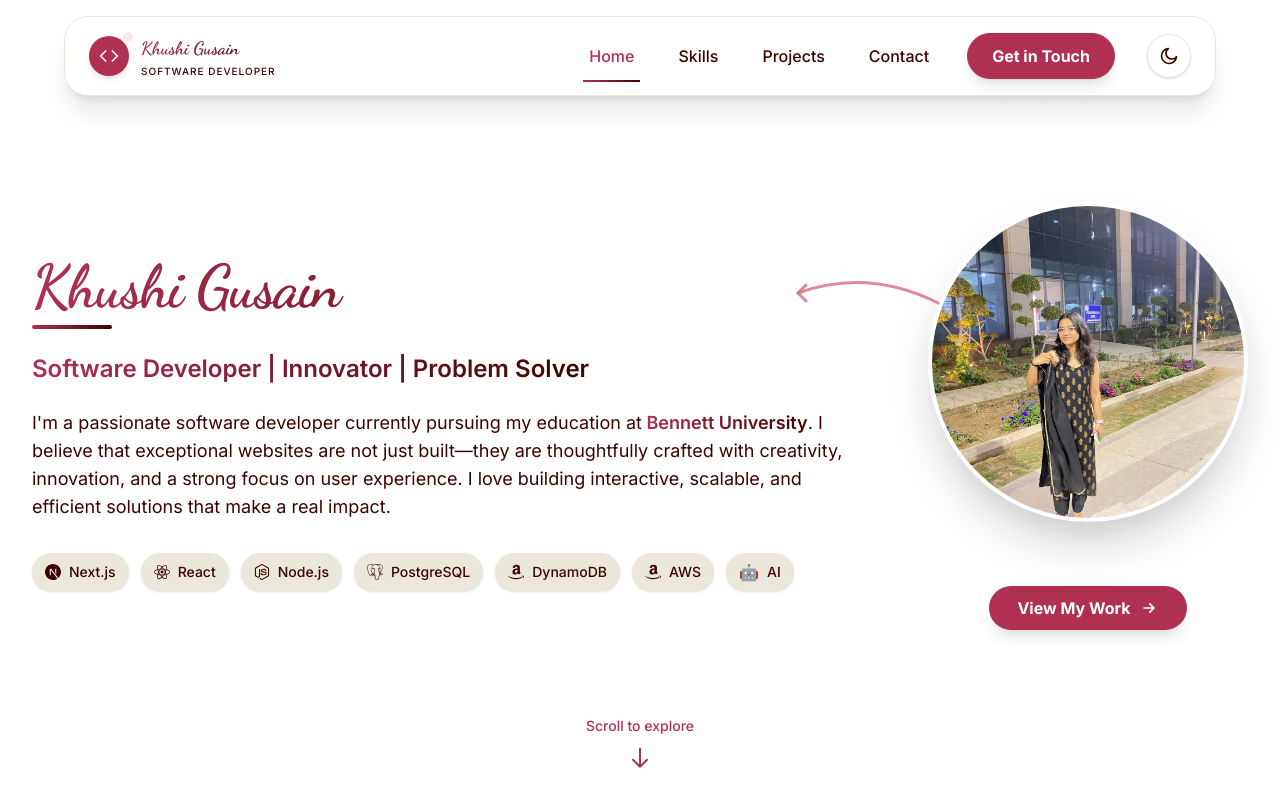
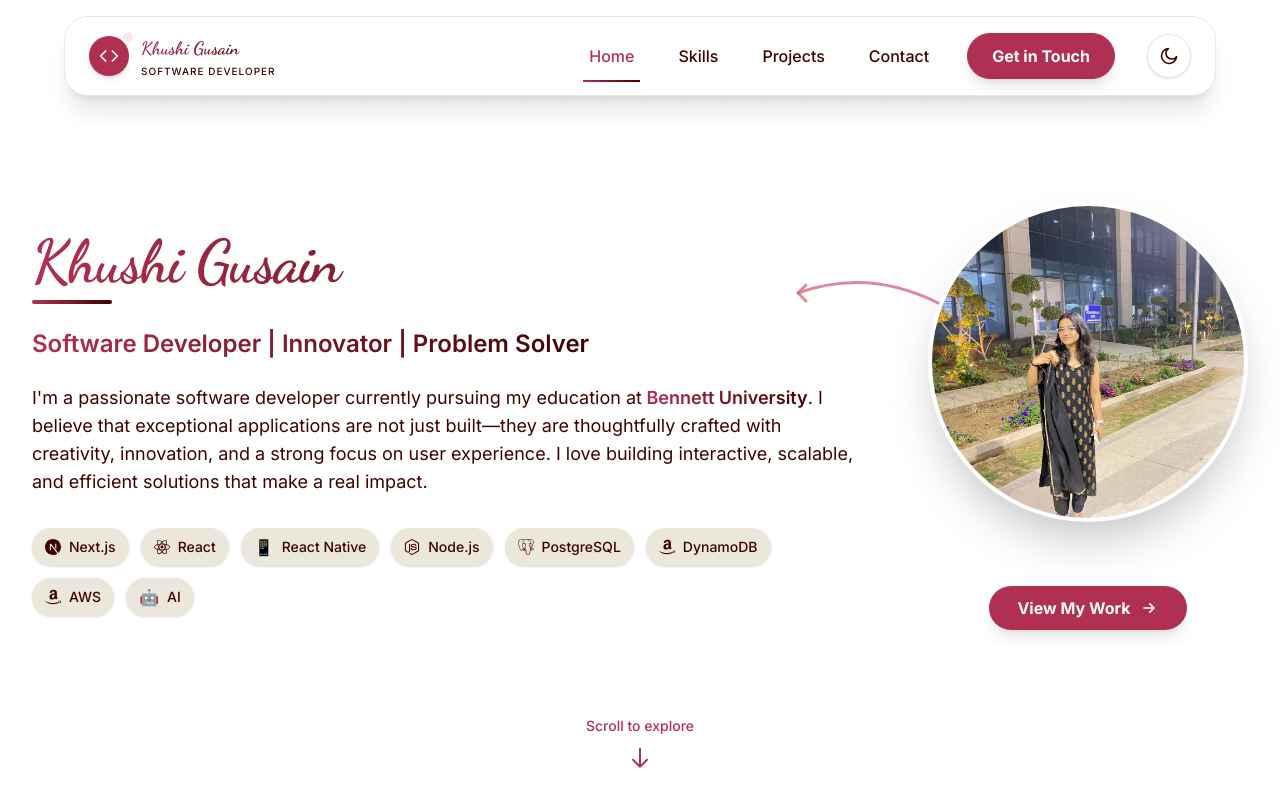
Before and after one commit to KhushiGusain/KhushiPortfolio, a Next.js app: page / in a window 1280 px wide. Shown: the top 800 px of the page. Built offline with nearby package versions, Linux system fonts and the light colour scheme.

Commit message:
Add React Native chip to tech stack and update description

```diff
--- a/app/components/HeroSection.tsx
+++ b/app/components/HeroSection.tsx
@@ -9,6 +9,7 @@ export const HeroSection = () => {
 	const techStack = [
 		{ name: "Next.js", icon: <SiNextdotjs className="text-lg mr-2" /> },
 		{ name: "React", icon: <SiReact className="text-lg mr-2" /> },
+		{ name: "React Native", icon: <span className="text-lg mr-2">📱</span> },
 		{ name: "Node.js", icon: <SiNodedotjs className="text-lg mr-2" /> },
 		{ name: "PostgreSQL", icon: <SiPostgresql className="text-lg mr-2" /> },
 		{ name: "DynamoDB", icon: <SiAmazon className="text-lg mr-2" /> },
@@ -59,7 +60,7 @@ export const HeroSection = () => {
 							<p className="text-base sm:text-lg text-[#3D0301] dark:text-gray-300 leading-relaxed">
 								I'm a passionate software developer currently pursuing my education at
 								<span className="font-semibold bg-gradient-to-r from-[#B03052] to-[#3D0301] dark:from-[#D76C82] dark:to-[#FFC2BA] bg-clip-text text-transparent"> Bennett University</span>.
-								I believe that exceptional websites are not just built—they are thoughtfully crafted with creativity, innovation, and a strong focus on user experience.
+								I believe that exceptional applications are not just built—they are thoughtfully crafted with creativity, innovation, and a strong focus on user experience.
 								I love building interactive, scalable, and efficient solutions that make a real impact.
 							</p>
 						</motion.div>
```
